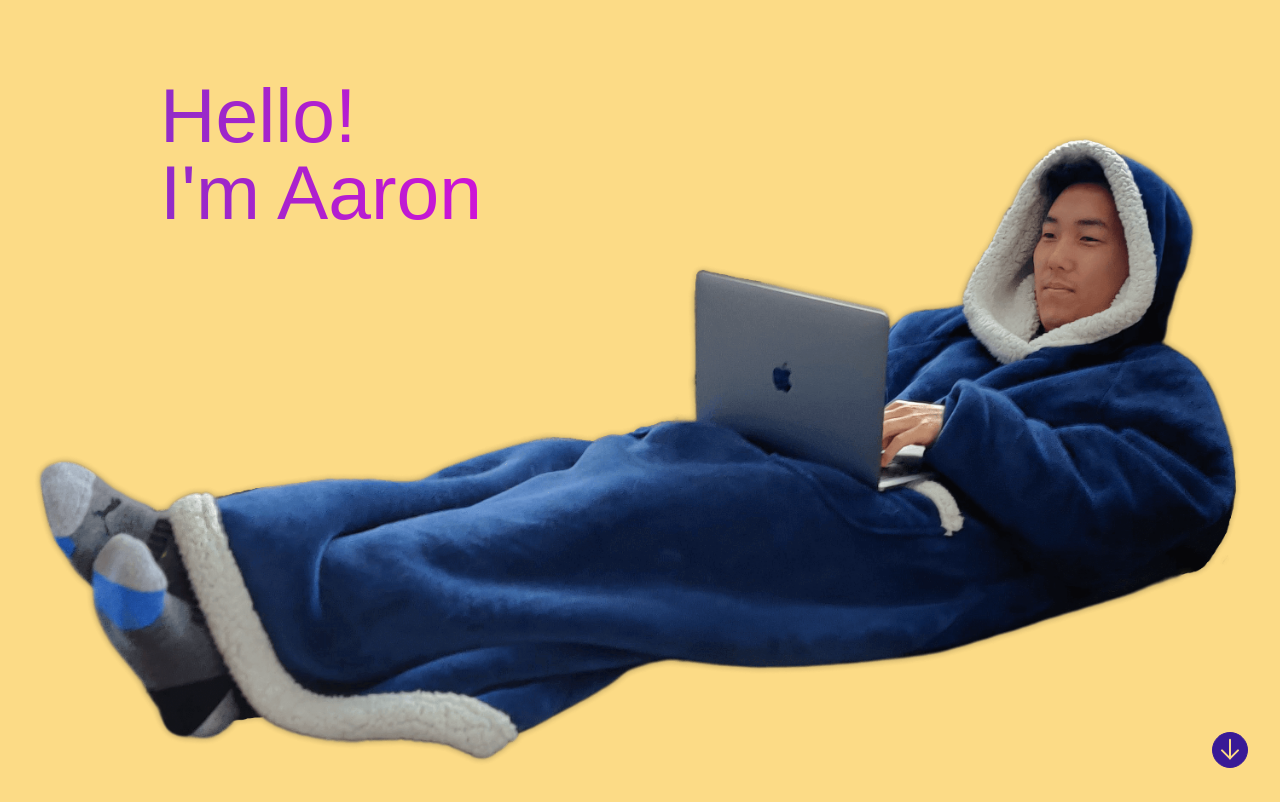
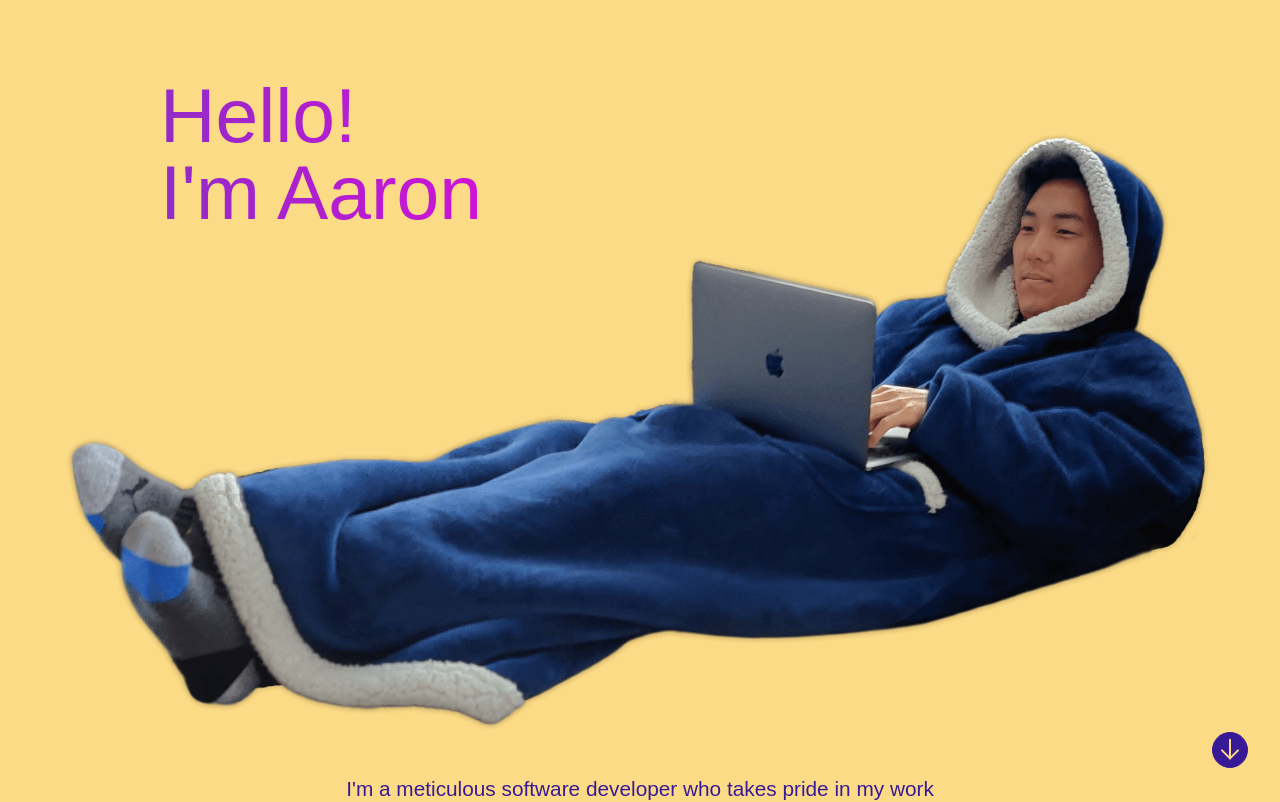
Before and after one commit to aarontabuchi/tabuchidev, a Next.js app: page / in a window 1280 px wide. Shown: the top 802 px of the page. Built offline with nearby package versions, Linux system fonts and the light colour scheme.

Commit message:
next/image not working for large screen and not working for gif

```diff
--- a/pages/index.js
+++ b/pages/index.js
@@ -184,12 +184,11 @@ export default function Home() {
           I'm Aaron
         </h1>
         <div className="hero">
-        <Image
+        <img
             src="/laptop.png"
             alt="Aaron using his laptop"
-            layout="responsive"
-            width="391"
-            height="222"
+            width="2851"
+            height="1621"
           />
         </div>
         <p>
@@ -268,12 +267,12 @@ export default function Home() {
           <ExternalLink />
         </a>
         <div className={styles.image}>
-          <Image
+          <img
             src="/clientsiterecording.gif"
             alt="Client site laptop version"
             layout="responsive"
             width="800"
-            height="640"
+            height="645"
           />
         </div>
       </section>
--- a/styles/Home.module.css
+++ b/styles/Home.module.css
@@ -53,6 +53,7 @@
 
 .header img {
   width: clamp(400px, 90vw, 2819px);
+  height: auto;
   margin: 0 auto;
 }
 
@@ -142,6 +143,8 @@ a.fakeButton {
 
 .image img {
   border-radius: 8px;
+  width: 100%;
+  height: auto;
 }
 
 .image {
```
